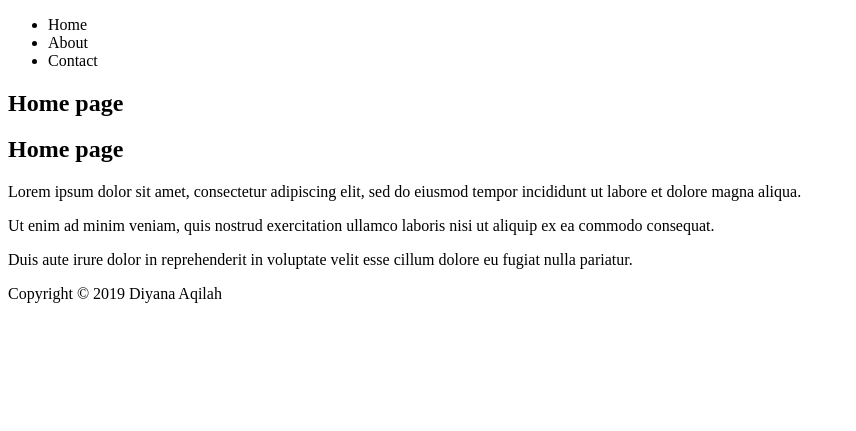
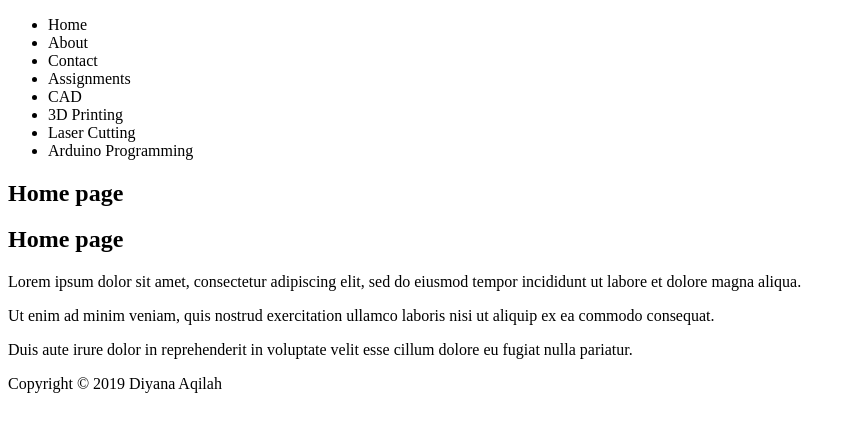
Before and after one commit to diyanaaqilah/FABLAB, a plain HTML site: page index.html in a window 1280 px wide. Shown: the part 131-562 px from the top of the page, without its empty margins (0-856 px from the left). Drawn offline with Linux system fonts and the light colour scheme.

Commit message:
Update index.html

```diff
--- a/index.html
+++ b/index.html
@@ -16,6 +16,11 @@
 				     <li>Home</li>
 					 <li>About</li>
 					 <li>Contact</li>
+					 <li>Assignments</li>
+					 <li>CAD</li>
+					 <li>3D Printing</li>
+					 <li>Laser Cutting</li>
+					 <li>Arduino Programming</li>
 				 </ul>
 				 </div>
 
```
